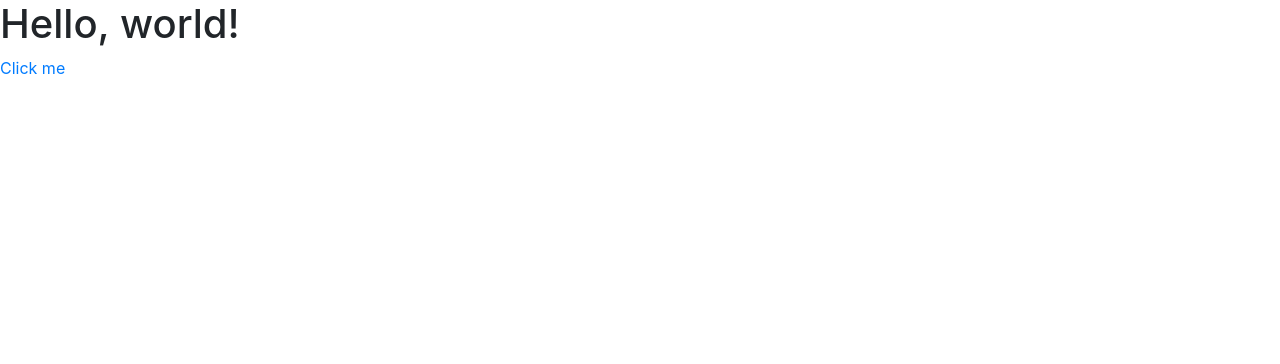
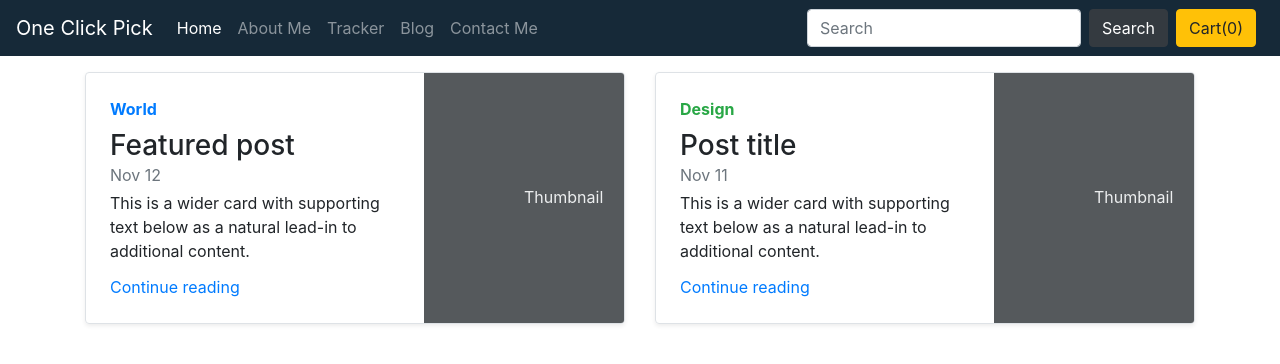
Before and after one commit to IamOmaR22/OneClick_Pick-with-Django, a Django app: page /blog/ in a window 1280 px wide. Shown: the top 364 px of the page. Run offline with Django 3.2, Linux system fonts and the light colour scheme; some libraries are stand-ins or nearby versions.

Commit message:
Creating Blog Page

```diff
--- /dev/null
+++ b/blog/templates/blog/basic.html
@@ -0,0 +1,70 @@
+{% load static %}
+<!doctype html>
+<html lang="en">
+  <head>
+    <!-- Required meta tags -->
+    <meta charset="utf-8">
+    <meta name="viewport" content="width=device-width, initial-scale=1, shrink-to-fit=no">
+
+    <!-- Bootstrap CSS -->
+    <link rel="stylesheet" href="https://stackpath.bootstrapcdn.com/bootstrap/4.2.1/css/bootstrap.min.css" integrity="sha384-GJzZqFGwb1QTTN6wy59ffF1BuGJpLSa9DkKMp0DgiMDm4iYMj70gZWKYbI706tWS" crossorigin="anonymous">
+
+    <title>{% block title %} {% endblock %}</title>
+    <style>
+        {% block css %} {% endblock %}
+    </style>
+
+  </head>
+  <body>
+  <nav class="navbar navbar-expand-lg navbar-dark" style="background-color: #162938;">
+  <a class="navbar-brand" href="/shop">One Click Pick</a>
+  <button class="navbar-toggler" type="button" data-toggle="collapse" data-target="#navbarSupportedContent" aria-controls="navbarSupportedContent" aria-expanded="false" aria-label="Toggle navigation">
+    <span class="navbar-toggler-icon"></span>
+  </button>
+
+  <div class="collapse navbar-collapse" id="navbarSupportedContent">
+    <ul class="navbar-nav mr-auto">
+      <li class="nav-item active">
+        <a class="nav-link" href="/shop">Home <span class="sr-only">(current)</span></a>
+      </li>
+      <li class="nav-item">
+        <a class="nav-link" href="{% url 'about-me' %}">About Me</a>
+      </li>
+      <li class="nav-item">
+        <a class="nav-link" href="{% url 'tracking-status' %}">Tracker</a>
+      </li>
+      <li class="nav-item">
+        <a class="nav-link" href="/blog">Blog</a>
+      </li>
+      <li class="nav-item">
+        <a class="nav-link" href="{% url 'contact-me' %}">Contact Me</a>
+      </li>
+
+    </ul>
+    <form class="form-inline my-2 my-lg-0">
+      <input class="form-control mr-sm-2" type="search" placeholder="Search" aria-label="Search">
+      <button class="btn btn-dark my-2 my-sm-0" type="submit">Search</button>
+    </form>
+    <button type="button" class="btn btn-warning mx-2" id="popcart" data-container="body" data-html="true" data-toggle="popover" data-placement="bottom" data-content="Vivamus
+    sagittis lacus vel augue laoreet rutrum faucibus.">
+    Cart(<span id="cart">0</span>)
+    </button>
+  </div>
+</nav>
+
+
+        {% block body %}
+
+        {% endblock %}
+
+
+    <!-- Optional JavaScript -->
+    <!-- jQuery first, then Popper.js, then Bootstrap JS -->
+    <script src="https://code.jquery.com/jquery-3.3.1.js" integrity="sha256-2Kok7MbOyxpgUVvAk/HJ2jigOSYS2auK4Pfzbm7uH60=" crossorigin="anonymous"></script>
+    <script src="https://cdnjs.cloudflare.com/ajax/libs/popper.js/1.14.6/umd/popper.min.js" integrity="sha384-wHAiFfRlMFy6i5SRaxvfOCifBUQy1xHdJ/yoi7FRNXMRBu5WHdZYu1hA6ZOblgut" crossorigin="anonymous"></script>
+    <script src="https://stackpath.bootstrapcdn.com/bootstrap/4.2.1/js/bootstrap.min.js" integrity="sha384-B0UglyR+jN6CkvvICOB2joaf5I4l3gm9GU6Hc1og6Ls7i6U/mkkaduKaBhlAXv9k" crossorigin="anonymous"></script>
+
+    {% block js %} {% endblock %}
+
+  </body>
+</html>
--- a/blog/templates/blog/index.html
+++ b/blog/templates/blog/index.html
@@ -1,24 +1,38 @@
-<!doctype html>
-<html lang="en">
-  <head>
-    <!-- Required meta tags -->
-    <meta charset="utf-8">
-    <meta name="viewport" content="width=device-width, initial-scale=1, shrink-to-fit=no">
+{% extends 'blog/basic.html' %}
 
-    <!-- Bootstrap CSS -->
-    <link rel="stylesheet" href="https://stackpath.bootstrapcdn.com/bootstrap/4.4.1/css/bootstrap.min.css" integrity="sha384-Vkoo8x4CGsO3+Hhxv8T/Q5PaXtkKtu6ug5TOeNV6gBiFeWPGFN9MuhOf23Q9Ifjh" crossorigin="anonymous">
+{% block body %}
 
-    <title>Hello, world!</title>
-  </head>
-  <body>
-    <h1>Hello, world!</h1>
-    {% load static %}
-    <a href="{% static 'blog/mystatic.txt' %}">Click me</a>
+  <div class="container mt-3">
+    <div class="row my-2">
+      <div class="col-md-6">
+        <div class="row no-gutters border rounded overflow-hidden flex-md-row mb-4 shadow-sm h-md-250 position-relative">
+          <div class="col p-4 d-flex flex-column position-static">
+            <strong class="d-inline-block mb-2 text-primary">World</strong>
+            <h3 class="mb-0">Featured post</h3>
+            <div class="mb-1 text-muted">Nov 12</div>
+            <p class="card-text mb-auto">This is a wider card with supporting text below as a natural lead-in to additional content.</p>
+            <a href="#" class="stretched-link">Continue reading</a>
+          </div>
+          <div class="col-auto d-none d-lg-block">
+            <svg class="bd-placeholder-img" width="200" height="250" xmlns="http://www.w3.org/2000/svg" preserveAspectRatio="xMidYMid slice" focusable="false" role="img" aria-label="Placeholder: Thumbnail"><title>Placeholder</title><rect width="100%" height="100%" fill="#55595c"></rect><text x="50%" y="50%" fill="#eceeef" dy=".3em">Thumbnail</text></svg>
+          </div>
+        </div>
+      </div>
+      <div class="col-md-6">
+        <div class="row no-gutters border rounded overflow-hidden flex-md-row mb-4 shadow-sm h-md-250 position-relative">
+          <div class="col p-4 d-flex flex-column position-static">
+            <strong class="d-inline-block mb-2 text-success">Design</strong>
+            <h3 class="mb-0">Post title</h3>
+            <div class="mb-1 text-muted">Nov 11</div>
+            <p class="mb-auto">This is a wider card with supporting text below as a natural lead-in to additional content.</p>
+            <a href="#" class="stretched-link">Continue reading</a>
+          </div>
+          <div class="col-auto d-none d-lg-block">
+            <svg class="bd-placeholder-img" width="200" height="250" xmlns="http://www.w3.org/2000/svg" preserveAspectRatio="xMidYMid slice" focusable="false" role="img" aria-label="Placeholder: Thumbnail"><title>Placeholder</title><rect width="100%" height="100%" fill="#55595c"></rect><text x="50%" y="50%" fill="#eceeef" dy=".3em">Thumbnail</text></svg>
+          </div>
+        </div>
+      </div>
+    </div>
+  </div>
 
-    <!-- Optional JavaScript -->
-    <!-- jQuery first, then Popper.js, then Bootstrap JS -->
-    <script src="https://code.jquery.com/jquery-3.4.1.slim.min.js" integrity="sha384-J6qa4849blE2+poT4WnyKhv5vZF5SrPo0iEjwBvKU7imGFAV0wwj1yYfoRSJoZ+n" crossorigin="anonymous"></script>
-    <script src="https://cdn.jsdelivr.net/npm/popper.js@1.16.0/dist/umd/popper.min.js" integrity="sha384-Q6E9RHvbIyZFJoft+2mJbHaEWldlvI9IOYy5n3zV9zzTtmI3UksdQRVvoxMfooAo" crossorigin="anonymous"></script>
-    <script src="https://stackpath.bootstrapcdn.com/bootstrap/4.4.1/js/bootstrap.min.js" integrity="sha384-wfSDF2E50Y2D1uUdj0O3uMBJnjuUD4Ih7YwaYd1iqfktj0Uod8GCExl3Og8ifwB6" crossorigin="anonymous"></script>
-  </body>
-</html>
+  {% endblock %}
--- a/blog/urls.py
+++ b/blog/urls.py
@@ -3,4 +3,5 @@ from . import views
 
 urlpatterns = [
     path('', views.index, name='blog-home'),
+    path('blogpost/', views.blogpost, name='blog-post'),
 ]
--- a/blog/views.py
+++ b/blog/views.py
@@ -4,3 +4,7 @@ from django.http import HttpResponse
 
 def index(request):
     return render(request, 'blog/index.html')
+
+
+def blogpost(request):
+    return render(request, 'blog/blogpost.html')
```
Also changed, not shown: blog/templates/blog/blogpost.html (added, +46 -0 lines).
